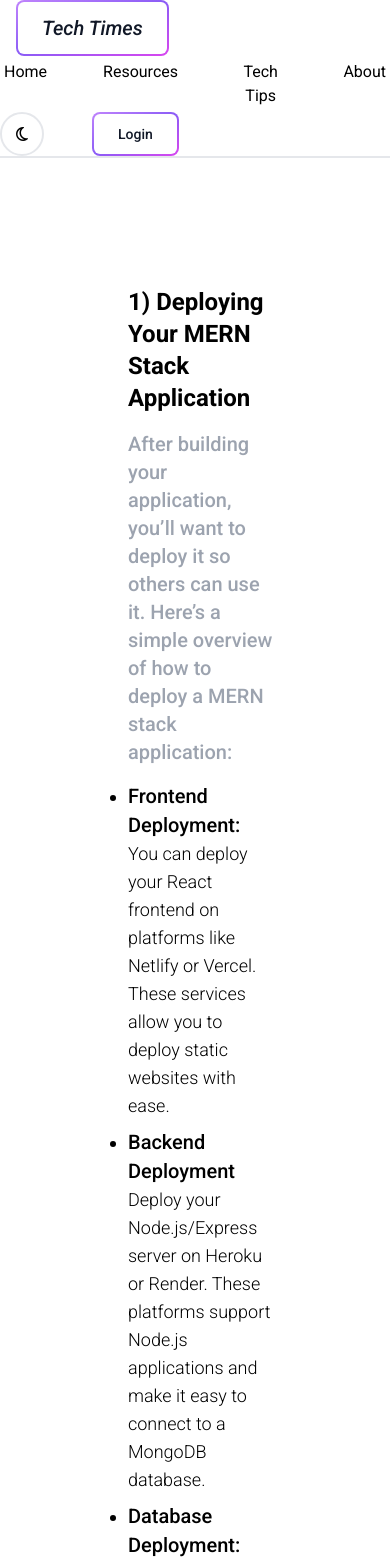
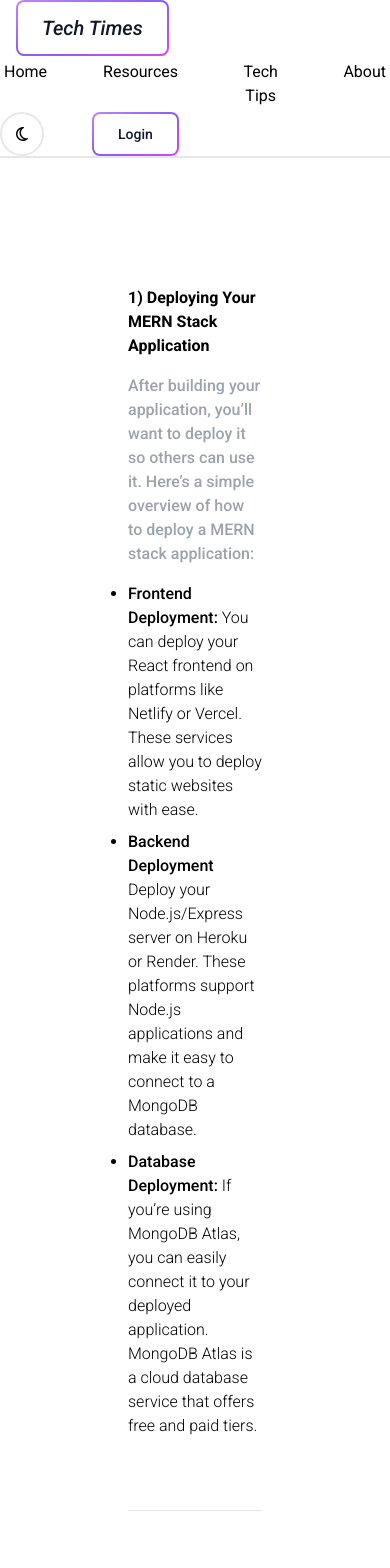
Before and after one commit to EclipticCode/TechTimes-FrontEnd, a React (Vite) app: page /techTips in a window 390 px wide. Shown: the top 1568 px of the page. Built offline with nearby package versions, Linux system fonts and the light colour scheme.

Commit message:
corrected responsiveness

```diff
--- a/src/Components/About.jsx
+++ b/src/Components/About.jsx
@@ -6,11 +6,11 @@ const About = () => {
     <div className='grid justify-items-center mt-16 mx-32'>
         {contents.map((content , index) => (
           <div key={index}>
-              <h2 className='text-3xl font-semibold mt-16'>{content.heading}</h2>
-              <div className='mt-4 font-medium text-gray-500'>{content.description}</div>
+              <h2 className='sm:text-lg md:text-3xl font-semibold mt-16'>{content.heading}</h2>
+              <div className='sm:text-base md:text-lg mt-4 font-medium text-gray-500 '>{content.description}</div>
            </div>
         ))}
-         <div className='mt-16 h-auto w-3/4 border-2 border-fuchsia-400 rounded-md dark:bg-navBar text-left p-6 font-light text-lg dark:border-fuchsia-400 hover:opacity-80'>
+         <div className='mt-16 h-auto w-3/4 border-2 border-fuchsia-400 rounded-md dark:bg-navBar text-left p-6 font-light md:text-lg dark:border-fuchsia-400 hover:opacity-80'>
          Feel free to connect 🤝 with me through this blog or on social media. Whether you have questions, suggestions, or just want to discuss tech, I’m always open to conversations. Let’s learn and grow together in this ever-evolving field!😊🙌
         </div>
     </div>
--- a/src/Components/BlogDetails.jsx
+++ b/src/Components/BlogDetails.jsx
@@ -49,16 +49,16 @@ const BlogDetails = () => {
         className="size-full md:size-auto mb-16 mx-auto"
       />
       <div className="mb-16">
-        <h4 className="text-2xl pb-4 font-semibold">Introduction</h4>
-        <p className="text-lg tracking-wide font-light dark:text-gray-400 leading-relaxed">
+        <h4 className="sm:text-xl md:text-2xl pb-4 font-semibold">Introduction</h4>
+        <p className="sm:text-base md:text-lg tracking-wide font-light dark:text-gray-400 leading-relaxed">
           {blogContent?.introductionContent}
         </p>
       </div>
       <div className="mb-16">
-        <h4 className="text-2xl pb-4 font-semibold">
+        <h4 className="sm:text-xl md:text-2xl pb-4 font-semibold">
           {blogContent?.firstTopic?.heading}
         </h4>
-        <ul className="list-disc text-lg tracking-wide font-light dark:text-gray-400 leading-relaxed">
+        <ul className="list-disc sm:text-base md:text-lg tracking-wide font-light dark:text-gray-400 leading-relaxed">
           <li>
             <span className="font-semibold">
               {blogContent?.firstTopic?.subHeading1}
@@ -90,10 +90,10 @@ const BlogDetails = () => {
         </ul>
       </div>
       <div className="mb-16">
-        <h4 className="text-2xl pb-4 font-semibold">
+        <h4 className="sm:text-xl md:text-2xl pb-4 font-semibold">
           {blogContent?.secondTopic?.heading}
         </h4>
-        <ul className="list-decimal text-lg tracking-wide font-light dark:text-gray-400 leading-relaxed">
+        <ul className="list-decimal sm:text-base md:text-lg tracking-wide font-light dark:text-gray-400 leading-relaxed">
           <li>
             <span className="font-semibold">
               {blogContent?.secondTopic?.subHeading1}
@@ -201,7 +201,7 @@ const BlogDetails = () => {
               <hr />
             </div>
           ) : (
-            <p>No comments yet !</p>
+            <p className="dark:text-white" >No comments yet !</p>
           )}
         </div>
       </div>
--- a/src/Components/Navbar.jsx
+++ b/src/Components/Navbar.jsx
@@ -14,22 +14,22 @@ const Navbar = ( { toggleDarkMode , darkMode }) => {
 
   return (
   <div>
-      <div className='sm:block sm:p-8 md:flex items-center justify-between md:p-2 w-auto dark:bg-navBar border-b-2 dark:border-fuchsia-500'>
-       <div className='flex-shrink-0 cursor-pointer space-x-12'>
+      <div className='sm:block md:flex items-center justify-between md:p-2 w-auto dark:bg-navBar border-b-2 dark:border-fuchsia-500'>
+       <div className='flex-shrink-0 cursor-pointer space-x-12 sm:py-4'>
        <button className="relative inline-flex items-center justify-center p-0.5 overflow-hidden font-medium text-gray-900 rounded-lg group bg-gradient-to-br from-purple-400 via-violet-500 to-fuchsia-500 group-hover:from-purple-400 group-hover:to-fuchsia-600 hover:text-white focus:ring-4 focus:outline-none focus:ring-purple-200 italic ml-4">
         <span className="relative px-6 py-3 text-xl transition-all ease-in duration-75 bg-white rounded-md group-hover:bg-opacity-0">
             <Link to={`/`}>Tech Times</Link>
         </span>
       </button>
        </div>
-       <div className='flex space-x-12'>
+       <div className='flex space-x-12 sm:pl-4'>
        <div><button className='active:bg-fuchsia-500 p-1 rounded-full'><Link to={`/`}>Home</Link></button></div>
        <div><button className='active:bg-fuchsia-500 p-1 rounded-full'><Link to={`/resources`}>Resources</Link></button></div>
        <div><button className='active:bg-fuchsia-500 p-1 rounded-full'><Link to={`/techTips`}>Tech Tips</Link></button></div>
        <div><button className='active:bg-fuchsia-500 p-1 rounded-full'><Link to={`/about`}>About</Link></button></div>
        </div>
 
-      <div className='flex items-center space-x-12'>
+      <div className='flex items-center space-x-12 sm:p-4'>
       <div className=''>
         <button className='' onClick={toggleDarkMode}>{ darkMode ? <i className="fa-regular fa-sun p-3 rounded-3xl border-2"></i> : <i className="fa-regular fa-moon py-3 px-3.5 rounded-3xl border-2"></i> }</button>
       </div>
--- a/src/Components/Resources.jsx
+++ b/src/Components/Resources.jsx
@@ -5,14 +5,14 @@ import { lists } from './constants'
 const Resources = () => {
   return (
     <div className='grid justify-items-center mt-16'>
-        <h1 className='text-5xl font-bold mt-16'>Best Online Learning Sites for Programming</h1>
-        <div className='mt-16 h-auto w-3/4 border-2 border-fuchsia-500 rounded-md dark:bg-navBar text-left p-6 font-light text-lg dark:border-fuchsia-400 hover:opacity-80'>
+        <h1 className='md:text-5xl font-bold mt-16 sm:text-2xl md:ml-8'>Best Online Learning Sites for Programming</h1>
+        <div className='mt-16 h-auto w-3/4 border-2 border-fuchsia-500 rounded-md dark:bg-navBar text-left p-6 font-light md:text-lg sm:text-base dark:border-fuchsia-400 hover:opacity-80'>
          Discover the best online learning sites for programming to kickstart or advance your coding skills from the comfort of your home. Explore top platforms like Codecademy, freeCodeCamp, Coursera, and more.
         </div>
-        <div className='mt-16 h-auto w-3/4 text-left p-6 font-light text-xl'>
+        <div className='mt-16 h-auto w-3/4 text-left p-6 font-light md:text-xl sm:text-base'>
         Looking to dive into programming or enhance your coding skills? Discover the best online platforms to kickstart or advance your programming journey right from the comfort of your home. We've curated a list of top-notch sites offering a wide range of programming languages, interactive learning experiences, and community support to cater to both beginners and experienced coders. Here's what we found:
         </div>
-          <div className='text-lg mt-16 w-3/4 p-6 text-left'>
+          <div className='md:text-lg sm:text-base mt-16 w-3/4 p-6 text-left'>
             <ul className='list-disc space-y-4'>
                 {lists.map((list , index) => (
                     <li key={index}><a className="hover:underline hover:dark:text-fuchsia-500" href={list.href} target='_blank'>{list.websiteName}</a>: {list.description}</li>
--- a/src/Components/TechTips.jsx
+++ b/src/Components/TechTips.jsx
@@ -7,12 +7,12 @@ const TechTips = () => {
     <div className='grid justify-items-start mx-32 mt-32'>
       {contentsTechTips.map((content , index) => (
          <div key={index}>
-          <h2 className='text-2xl font-semibold pb-4'>{content.heading}</h2>
-          <p className='text-xl font-medium text-gray-400 pb-4'>{content.desciption}</p>
+          <h2 className='md:text-2xl sm:text-xl font-semibold pb-4'>{content.heading}</h2>
+          <p className='md:text-xl sm:text-lg font-medium text-gray-400 pb-4'>{content.desciption}</p>
           <ul className='list-disc'>
-            <li className='pb-2 font-light text-lg'><span className='font-medium text-xl'>{content.point1.topic}</span> {content.point1.description}</li>
-            <li className='pb-2 font-light text-lg'><span className='font-medium text-xl'>{content.point2.topic}</span> {content.point2.description}</li>
-            <li className='pb-2 font-light text-lg'><span className='font-medium text-xl'>{content.point3.topic}</span> {content.point3.description}</li>
+            <li className='pb-2 font-light md:text-lg sm:text-base'><span className='font-medium md:text-xl sm:text-base'>{content.point1.topic}</span> {content.point1.description}</li>
+            <li className='pb-2 font-light md:text-lg sm:text-base'><span className='font-medium md:text-xl sm:text-base'>{content.point2.topic}</span> {content.point2.description}</li>
+            <li className='pb-2 font-light md:text-lg sm:text-base'><span className='font-medium md:text-xl sm:text-base'>{content.point3.topic}</span> {content.point3.description}</li>
           </ul>
           <hr className='my-16'/>
          </div>
--- a/src/Components/constants.js
+++ b/src/Components/constants.js
@@ -90,7 +90,7 @@ export const contentsTechTips = [
       desciption : "After building your application, you’ll want to deploy it so others can use it. Here’s a simple overview of how to deploy a MERN stack application:" ,
       point1 : { topic : "Frontend Deployment:" , description : "You can deploy your React frontend on platforms like Netlify or Vercel. These services allow you to deploy static websites with ease."},
       point2 : { topic : "Backend Deployment" , description :"Deploy your Node.js/Express server on Heroku or Render. These platforms support Node.js applications and make it easy to connect to a MongoDB database." } ,
-      point3 : { topic : "Database Deployment: " , desciption :  "If you’re using MongoDB Atlas, you can easily connect it to your deployed application. MongoDB Atlas is a cloud database service that offers free and paid tiers."},
+      point3 : { topic : "Database Deployment: " , description :  "If you’re using MongoDB Atlas, you can easily connect it to your deployed application. MongoDB Atlas is a cloud database service that offers free and paid tiers."},
     }  ,
     {
       heading : "2) Debugging Tips for Beginners" ,
```
